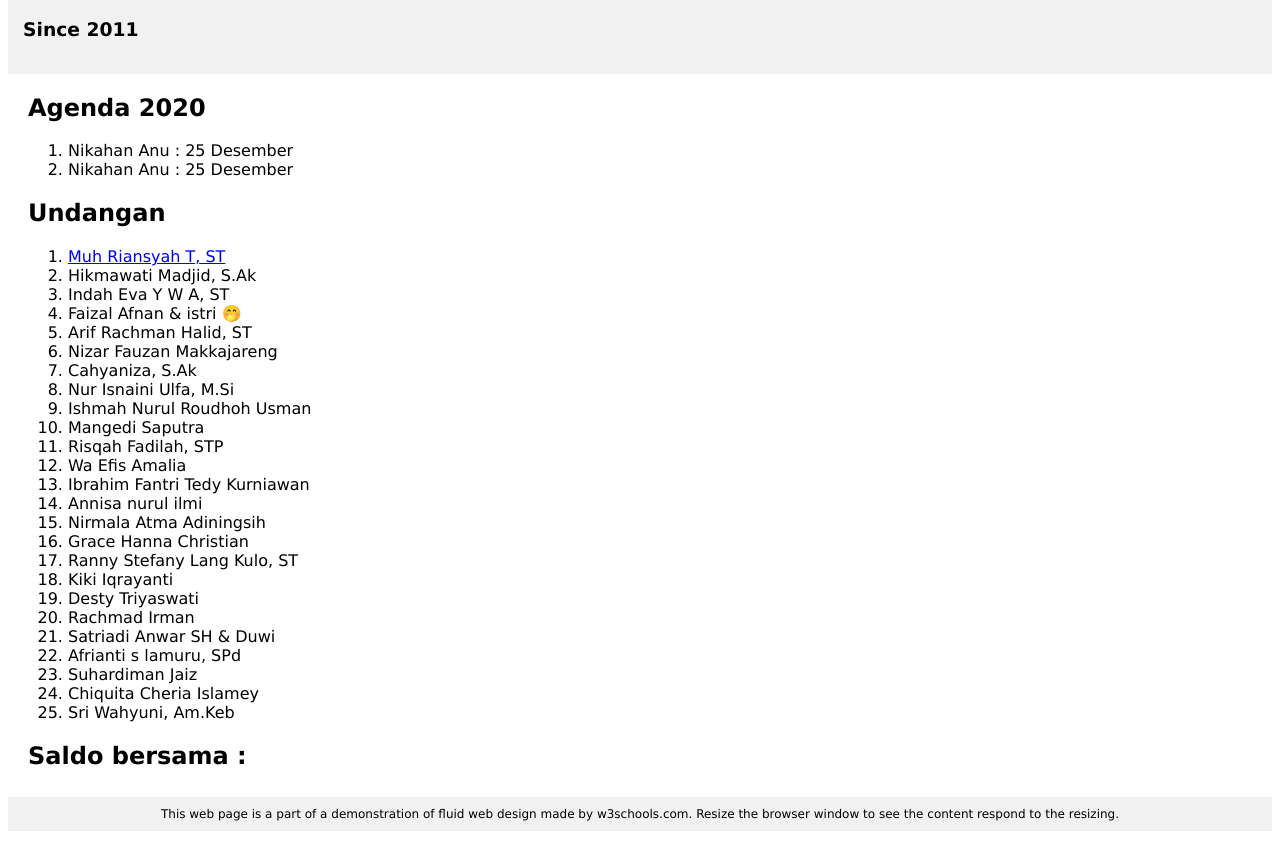
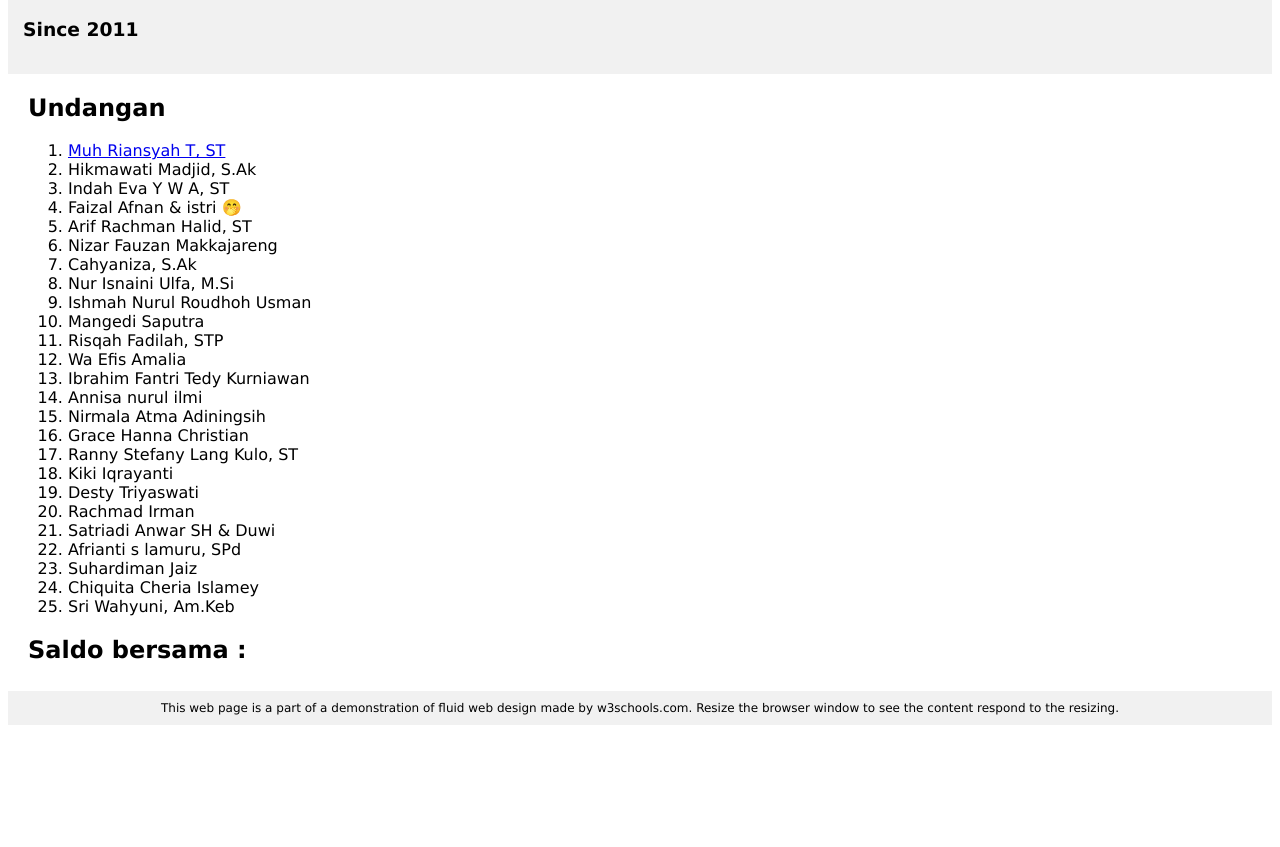
Before and after one commit to analysiskdi/analysiskdi.github.io, a plain HTML site: page index.html in a window 1280 px wide. Shown: the part 85-932 px from the top of the page. After the commit the page ends 826 px from the top, so only its background shows below. Drawn offline with Linux system fonts and the light colour scheme.

```diff
--- a/index.html
+++ b/index.html
@@ -57,11 +57,6 @@
 
   <div class="main">
 
-    <h2>Agenda 2020</h2>
-    <ol >
-      <li>Nikahan Anu : 25 Desember</li>
-      <li>Nikahan Anu : 25 Desember</li>
-    </ol>
     <h2>Undangan</h2>
     <ol>
        <li> <a href="#" onclick="myFunction()"> Muh Riansyah T, ST </a>
```
